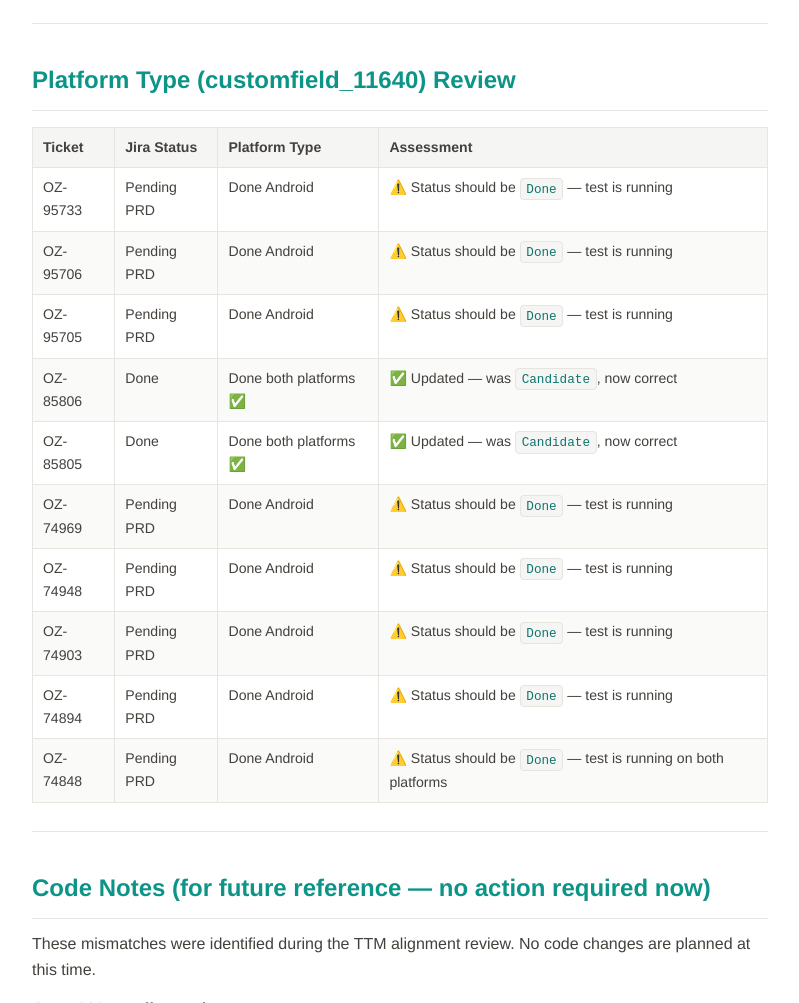
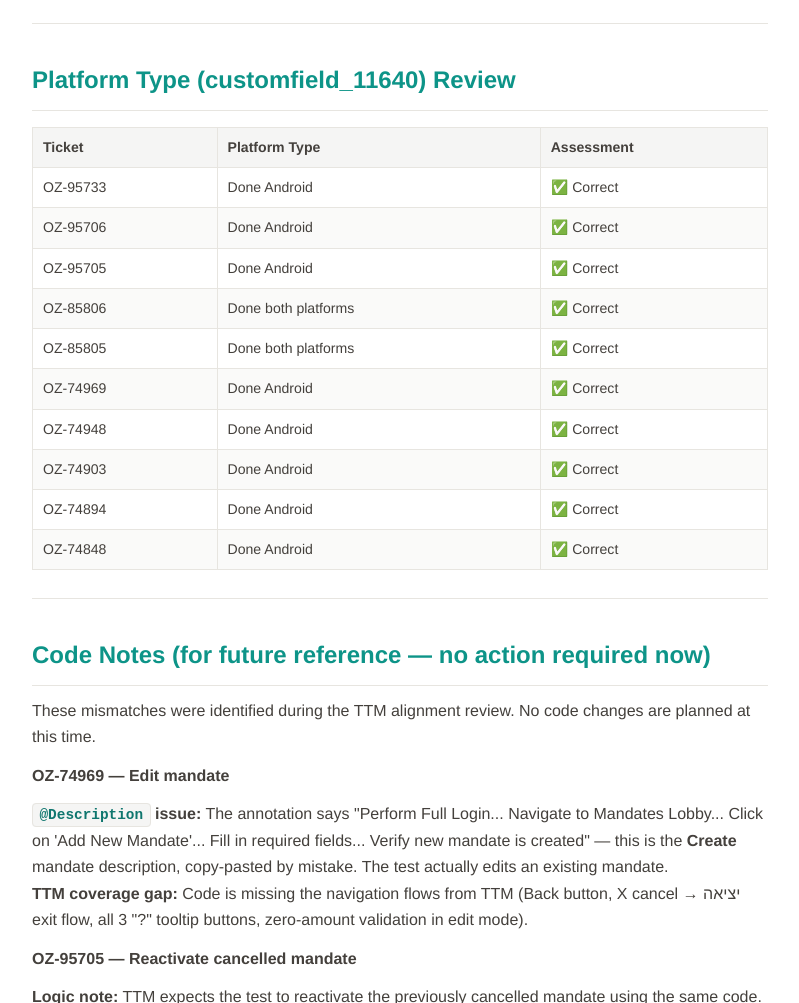
Before and after one commit to llatin10/llatin10.github.io, a plain HTML site: page mandates-automation-alignment-report.html in a window 1280 px wide. Shown: the part 3860-4863 px from the top of the page, without its empty margins (240-1039 px from the left). Drawn offline with Linux system fonts and the light colour scheme.

Commit message:
Update site index and HTML pages

```diff
--- a/mandates-automation-alignment-report.html
+++ b/mandates-automation-alignment-report.html
@@ -426,7 +426,6 @@
 <thead>
 <tr>
 <th>Ticket</th>
-<th>Jira Status</th>
 <th>Platform Type</th>
 <th>Assessment</th>
 </tr>
@@ -434,63 +433,53 @@
 <tbody>
 <tr>
 <td>OZ-95733</td>
-<td>Pending PRD</td>
 <td>Done Android</td>
-<td>⚠️ Status should be <code>Done</code> — test is running</td>
+<td>✅ Correct</td>
 </tr>
 <tr>
 <td>OZ-95706</td>
-<td>Pending PRD</td>
 <td>Done Android</td>
-<td>⚠️ Status should be <code>Done</code> — test is running</td>
+<td>✅ Correct</td>
 </tr>
 <tr>
 <td>OZ-95705</td>
-<td>Pending PRD</td>
 <td>Done Android</td>
-<td>⚠️ Status should be <code>Done</code> — test is running</td>
+<td>✅ Correct</td>
 </tr>
 <tr>
 <td>OZ-85806</td>
-<td>Done</td>
-<td>Done both platforms ✅</td>
-<td>✅ Updated — was <code>Candidate</code>, now correct</td>
+<td>Done both platforms</td>
+<td>✅ Correct</td>
 </tr>
 <tr>
 <td>OZ-85805</td>
-<td>Done</td>
-<td>Done both platforms ✅</td>
-<td>✅ Updated — was <code>Candidate</code>, now correct</td>
+<td>Done both platforms</td>
+<td>✅ Correct</td>
 </tr>
 <tr>
 <td>OZ-74969</td>
-<td>Pending PRD</td>
 <td>Done Android</td>
-<td>⚠️ Status should be <code>Done</code> — test is running</td>
+<td>✅ Correct</td>
 </tr>
 <tr>
 <td>OZ-74948</td>
-<td>Pending PRD</td>
 <td>Done Android</td>
-<td>⚠️ Status should be <code>Done</code> — test is running</td>
+<td>✅ Correct</td>
 </tr>
 <tr>
 <td>OZ-74903</td>
-<td>Pending PRD</td>
 <td>Done Android</td>
-<td>⚠️ Status should be <code>Done</code> — test is running</td>
+<td>✅ Correct</td>
 </tr>
 <tr>
 <td>OZ-74894</td>
-<td>Pending PRD</td>
 <td>Done Android</td>
-<td>⚠️ Status should be <code>Done</code> — test is running</td>
+<td>✅ Correct</td>
 </tr>
 <tr>
 <td>OZ-74848</td>
-<td>Pending PRD</td>
 <td>Done Android</td>
-<td>⚠️ Status should be <code>Done</code> — test is running on both platforms</td>
+<td>✅ Correct</td>
 </tr>
 </tbody>
 </table>
```
Also changed, not shown: deeplinks-tappable-mobile copy.html (+1 -1 lines), savings-automation-verification-report.html (+5 -17 lines).
